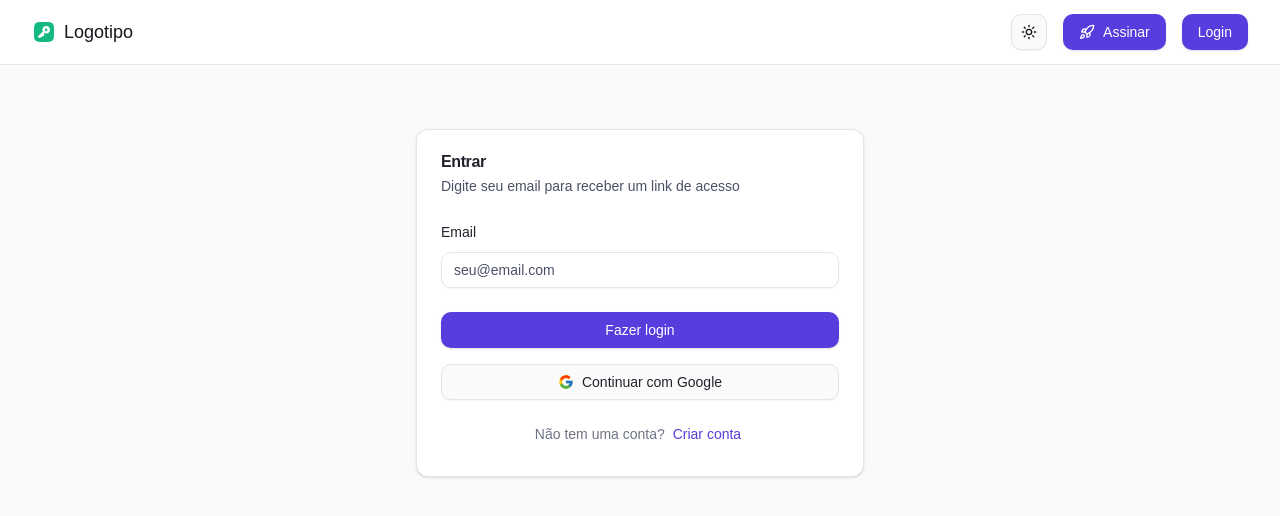
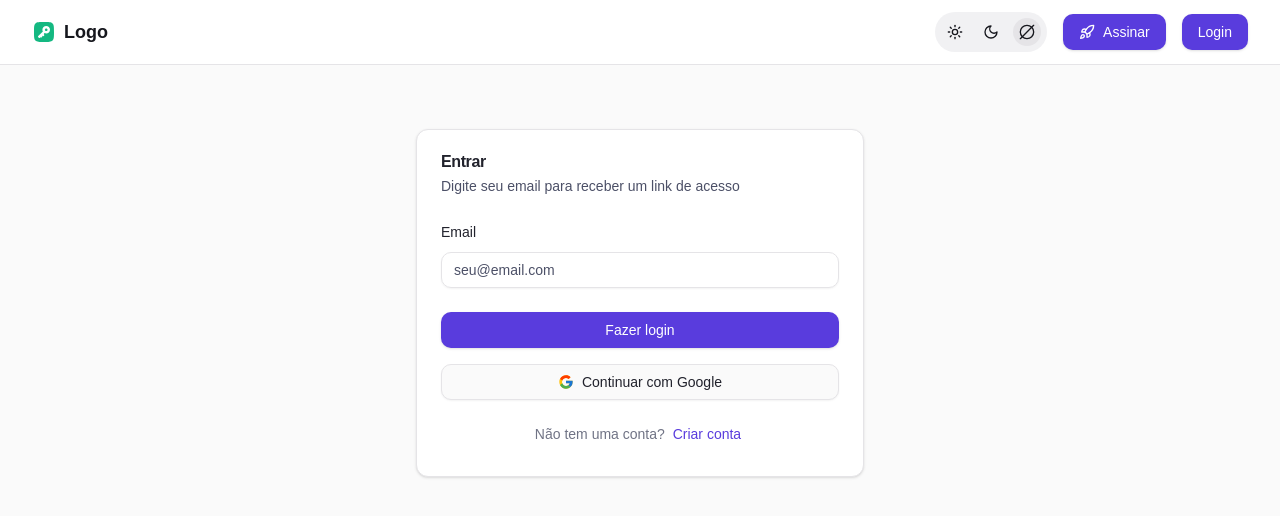
Before and after one commit to ricardogitalc/meu_app, a Next.js app in the folder ui-nextjs/: page /login in a window 1280 px wide. Shown: the top 516 px of the page. Built offline with nearby package versions, Linux system fonts and the light colour scheme; no server answers.

Commit message:
ajustes no profile-forme e modetoggle

```diff
--- /dev/null
+++ b/ui-nextjs/src/components/auth/form-content.tsx
@@ -0,0 +1,80 @@
+"use client";
+
+import { AlertMessage } from "@/components/ui/alert-message";
+import { CardContent } from "@/components/ui/card";
+import { Input } from "@/components/ui/input";
+import { Label } from "@/components/ui/label";
+
+interface FormContentProps {
+  fieldErrors: Record<string, string>;
+  user: {
+    email: string;
+    firstName?: string;
+    lastName?: string;
+    whatsappNumber?: string;
+  };
+}
+
+export function FormContent({ fieldErrors, user }: FormContentProps) {
+  return (
+    <CardContent className="space-y-4">
+      <div className="space-y-2">
+        <Label htmlFor="email">Email</Label>
+        <Input
+          id="email"
+          type="email"
+          disabled
+          className="bg-muted"
+          value={user.email}
+        />
+      </div>
+      <div className="space-y-2">
+        <Label htmlFor="firstName">Nome</Label>
+        <Input
+          name="firstName"
+          defaultValue={user.firstName}
+          placeholder="Nome"
+        />
+        {fieldErrors.firstName && (
+          <AlertMessage
+            type="error"
+            message={fieldErrors.firstName}
+            variant="subtle"
+          />
+        )}
+      </div>
+      <div className="space-y-2">
+        <Label htmlFor="lastName">Sobrenome</Label>
+        <Input
+          name="lastName"
+          defaultValue={user.lastName}
+          placeholder="Sobrenome"
+        />
+        {fieldErrors.lastName && (
+          <AlertMessage
+            type="error"
+            message={fieldErrors.lastName}
+            variant="subtle"
+          />
+        )}
+      </div>
+      <div className="space-y-2">
+        <Label htmlFor="whatsapp">WhatsApp</Label>
+        <Input
+          name="whatsappNumber"
+          defaultValue={user.whatsappNumber}
+          placeholder="Ex: 11999999999"
+          type="tel"
+          maxLength={11}
+        />
+        {fieldErrors.whatsappNumber && (
+          <AlertMessage
+            type="error"
+            message={fieldErrors.whatsappNumber}
+            variant="subtle"
+          />
+        )}
+      </div>
+    </CardContent>
+  );
+}
--- a/ui-nextjs/src/components/auth/login-form.tsx
+++ b/ui-nextjs/src/components/auth/login-form.tsx
@@ -39,7 +39,6 @@ export function LoginForm() {
       setIsLoading(true);
       const response = await sendMagicLink(data.destination);
 
-      // Adiciona delay de 2 segundos
       await new Promise((resolve) => setTimeout(resolve, 2000));
 
       if (response.status === 401) {
--- a/ui-nextjs/src/components/auth/profile-form-wrapper.tsx
+++ b/ui-nextjs/src/components/auth/profile-form-wrapper.tsx
@@ -1,7 +1,7 @@
 "use client";
 
 import { useFormStatus } from "react-dom";
-import { useActionState } from "react";
+import React, { useActionState } from "react";
 import { Button } from "@/components/ui/button";
 import { Loader2 } from "lucide-react";
 import { useToast } from "@/hooks/use-toast";
@@ -11,6 +11,7 @@ import { CardFooter } from "../ui/card";
 interface FormState {
   success?: boolean;
   error?: string;
+  fieldErrors?: Record<string, string>;
 }
 
 type FormStateWithNull = FormState | null;
@@ -43,11 +44,12 @@ export function FormStateHandler({
   initialValues,
 }: {
   action: FormAction;
-  children: React.ReactNode;
+  children: React.ReactElement;
   initialValues: Record<string, string | undefined>;
 }) {
   const [isDirty, setIsDirty] = useState(false);
   const formRef = useRef<HTMLFormElement>(null);
+  const [fieldErrors, setFieldErrors] = useState<Record<string, string>>({});
 
   const handleChange = () => {
     if (formRef.current) {
@@ -72,6 +74,10 @@ export function FormStateHandler({
       const result = await action(prevState, formData);
       if (result.success) {
         setIsDirty(false);
+        setFieldErrors({});
+      }
+      if (result.fieldErrors) {
+        setFieldErrors(result.fieldErrors);
       }
       return result;
     },
@@ -80,10 +86,12 @@ export function FormStateHandler({
   const { toast } = useToast();
 
   useEffect(() => {
-    if (state?.error) {
+    if (state?.error && !state.fieldErrors) {
       toast({
         title: "Erro",
-        description: state.error,
+        description: state.error
+          .split("\n")
+          .map((line, i) => <p key={i}>{line}</p>),
         variant: "destructive",
       });
     } else if (state?.success) {
@@ -97,7 +105,7 @@ export function FormStateHandler({
 
   return (
     <form ref={formRef} action={formAction} onChange={handleChange}>
-      {children}
+      {React.cloneElement(children as React.ReactElement, { fieldErrors })}
       <CardFooter>
         <SubmitButton disabled={!isDirty} />
       </CardFooter>
--- a/ui-nextjs/src/components/auth/register-form.tsx
+++ b/ui-nextjs/src/components/auth/register-form.tsx
@@ -49,10 +49,8 @@ export function RegisterForm() {
 
       const response = await registerUser(outputData);
 
-      // Adiciona delay de 2 segundos
       await new Promise((resolve) => setTimeout(resolve, 2000));
 
-      // Verifica se a resposta contém status de erro
       if (response.status === 401) {
         toast({
           title: "Erro",
--- a/ui-nextjs/src/components/navbar.tsx
+++ b/ui-nextjs/src/components/navbar.tsx
@@ -34,7 +34,7 @@ export default async function Navbar() {
           <div className="flex items-center gap-4">
             <Link href="/" className="flex items-center gap-2">
               <KeySquare className="w-6 h-6 text-secondary" />
-              <p className="text-lg font-medium">Logotipo</p>
+              <p className="text-lg font-bold">Logo</p>
             </Link>
           </div>
           <div className="flex items-center space-x-2 sm:space-x-4">
--- a/ui-nextjs/src/components/theme/ModeToggle.tsx
+++ b/ui-nextjs/src/components/theme/ModeToggle.tsx
@@ -1,40 +1,73 @@
 "use client";
 
 import * as React from "react";
-import { Moon, Sun } from "lucide-react";
 import { useTheme } from "next-themes";
-
-import { Button } from "@/components/ui/button";
+import { CircleSlash2, Moon, Sun } from "lucide-react";
 import {
-  DropdownMenu,
-  DropdownMenuContent,
-  DropdownMenuItem,
-  DropdownMenuTrigger,
-} from "@/components/ui/dropdown-menu";
+  Tooltip,
+  TooltipContent,
+  TooltipProvider,
+  TooltipTrigger,
+} from "@/components/ui/tooltip";
 
 export function ModeToggle() {
-  const { setTheme } = useTheme();
+  const { theme, setTheme } = useTheme();
 
   return (
-    <DropdownMenu>
-      <DropdownMenuTrigger asChild>
-        <Button variant="outline" size="icon">
-          <Sun className="h-[1.2rem] w-[1.2rem] rotate-0 scale-100 transition-all dark:-rotate-90 dark:scale-0" />
-          <Moon className="absolute h-[1.2rem] w-[1.2rem] rotate-90 scale-0 transition-all dark:rotate-0 dark:scale-100" />
-          <span className="sr-only">Toggle theme</span>
-        </Button>
-      </DropdownMenuTrigger>
-      <DropdownMenuContent align="end">
-        <DropdownMenuItem onClick={() => setTheme("light")}>
-          Light
-        </DropdownMenuItem>
-        <DropdownMenuItem onClick={() => setTheme("dark")}>
-          Dark
-        </DropdownMenuItem>
-        <DropdownMenuItem onClick={() => setTheme("system")}>
-          System
-        </DropdownMenuItem>
-      </DropdownMenuContent>
-    </DropdownMenu>
+    <TooltipProvider>
+      <div className="flex items-center space-x-2 p-1.5 bg-muted/50 rounded-full">
+        <Tooltip>
+          <TooltipTrigger asChild>
+            <button
+              onClick={() => setTheme("light")}
+              className={`p-1.5 rounded-full transition ${
+                theme === "light"
+                  ? "bg-input text-foreground"
+                  : "hover:bg-input"
+              }`}
+            >
+              <Sun className="h-4 w-4" />
+            </button>
+          </TooltipTrigger>
+          <TooltipContent className="bg-background text-foreground border">
+            <p>Modo claro</p>
+          </TooltipContent>
+        </Tooltip>
+
+        <Tooltip>
+          <TooltipTrigger asChild>
+            <button
+              onClick={() => setTheme("dark")}
+              className={`p-1.5 rounded-full transition ${
+                theme === "dark" ? "bg-input text-foreground" : "hover:bg-input"
+              }`}
+            >
+              <Moon className="h-4 w-4" />
+            </button>
+          </TooltipTrigger>
+          <TooltipContent className="bg-background text-foreground border">
+            <p>Modo escuro</p>
+          </TooltipContent>
+        </Tooltip>
+
+        <Tooltip>
+          <TooltipTrigger asChild>
+            <button
+              onClick={() => setTheme("system")}
+              className={`p-1.5 rounded-full transition ${
+                theme === "system"
+                  ? "bg-input text-foreground"
+                  : "hover:bg-input"
+              }`}
+            >
+              <CircleSlash2 className="h-4 w-4" />
+            </button>
+          </TooltipTrigger>
+          <TooltipContent className="bg-background text-foreground border">
+            <p>Modo do sistema</p>
+          </TooltipContent>
+        </Tooltip>
+      </div>
+    </TooltipProvider>
   );
 }
--- a/ui-nextjs/src/config/config.ts
+++ b/ui-nextjs/src/config/config.ts
@@ -1,8 +1,8 @@
 export const AUHT_MENSSAGES = {
   invalidEmail: "Por favor, insira um email válido",
   confirmEmail: "Os emails não coincidem",
-  firstNameError: "Mínimo 2 caracteres",
-  lastNameError: "Mínimo 2 caracteres",
+  firstNameError: "O nome deve conter no mínimo 2 caracteres",
+  lastNameError: "O sobrenome deve conter no mínimo 2 caracteres",
   minWhatsappError: "WhatsApp é obrigatório",
   regexWhatsappError: "WhatsApp deve estar no formato: 11999999999",
 } as const;
```
Also changed, not shown: ui-nextjs/src/components/auth/profile-form.tsx (+23 -38 lines).
